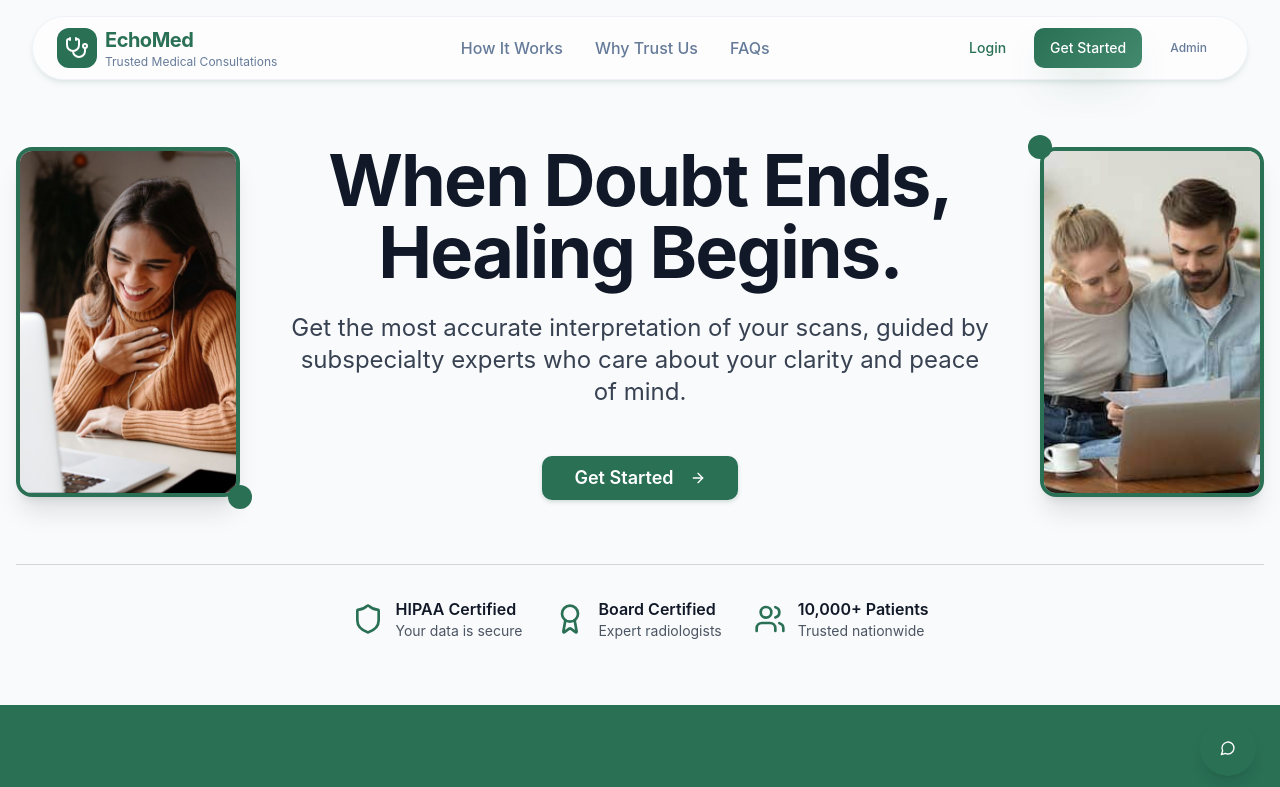
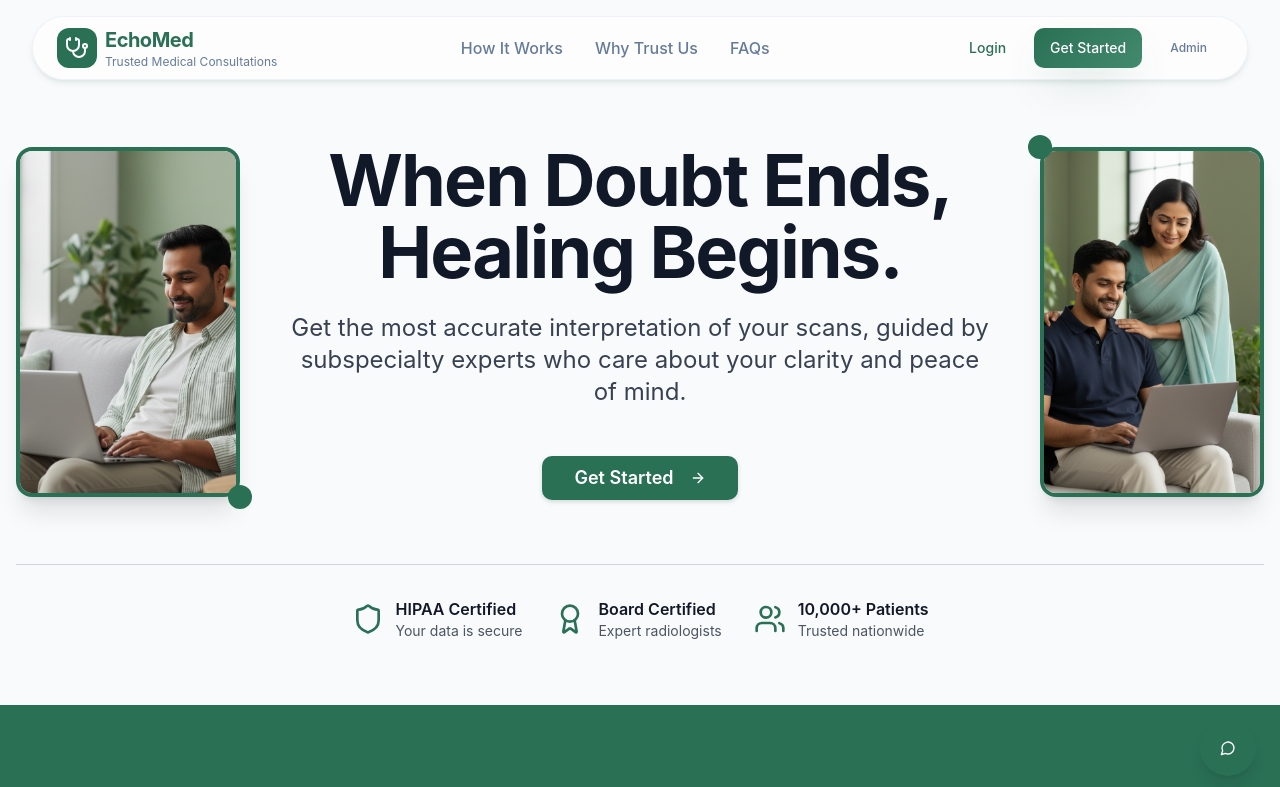
Before and after one commit to aditigandhi-5c/last-opinion, a React (Vite) app: page / in a window 1280 px wide. Shown: the top 787 px of the page. Built offline with nearby package versions, Linux system fonts and the light colour scheme.

Commit message:
Replace hero image

```diff
--- a/src/pages/Index.tsx
+++ b/src/pages/Index.tsx
@@ -124,7 +124,7 @@ const Index = () => {
             <div className="hidden lg:block lg:col-span-1">
               <div className="relative">
                 <img
-                  src="/lovable-uploads/850ffc50-9875-4e44-8bd3-628d367877c6.png"
+                  src="/lovable-uploads/50475260-1d3f-4f1f-b4c9-55dc52242839.png"
                   alt="Happy patient reviewing medical results"
                   className="w-full h-[350px] object-cover rounded-2xl border-4 border-primary shadow-xl"
                 />
@@ -158,7 +158,7 @@ const Index = () => {
             <div className="hidden lg:block lg:col-span-1">
               <div className="relative">
                 <img
-                  src="/lovable-uploads/d5229efa-efbe-491d-b50a-d6bde2ddf868.png"
+                  src="/lovable-uploads/611f445b-c405-4176-b2b2-32c37525b9e5.png"
                   alt="Happy couple looking at laptop computer together"
                   className="w-full h-[350px] object-cover rounded-2xl border-4 border-primary shadow-xl"
                 />
```
Also changed, not shown: public/lovable-uploads/50475260-1d3f-4f1f-b4c9-55dc52242839.png (added), public/lovable-uploads/611f445b-c405-4176-b2b2-32c37525b9e5.png (added).
